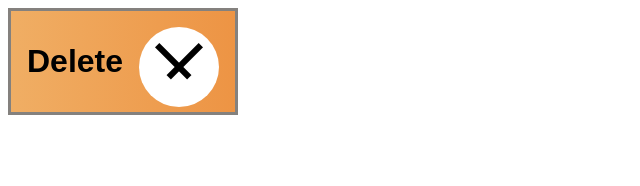
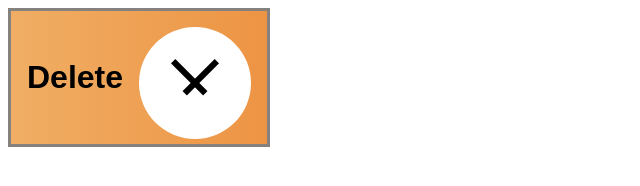
Before and after one commit to mohsenmhs/soltia, a plain HTML site: page index.html in a window 1280 px wide. Shown: the whole page, without its empty margins (0-640 px from the left). Drawn offline with Linux system fonts and the light colour scheme.

Commit message:
Delete button fixed. v2

```diff
--- a/assets/style.css
+++ b/assets/style.css
@@ -1,5 +1,5 @@
 .button {
-    padding: 2rem 7rem 2rem 1rem;
+    padding: 3rem 9rem 3rem 1rem;
     border: 0.2rem solid #84817e;
     background-image: linear-gradient(to right, #f0ae64, #ed9444);
     font-size: 2rem;
@@ -17,6 +17,7 @@
     border-radius: 100%;
     font-size: 3rem;
     top: 1rem;
+    padding: 1rem;
   }
   .button:before {
     background-color: #fff;
```
